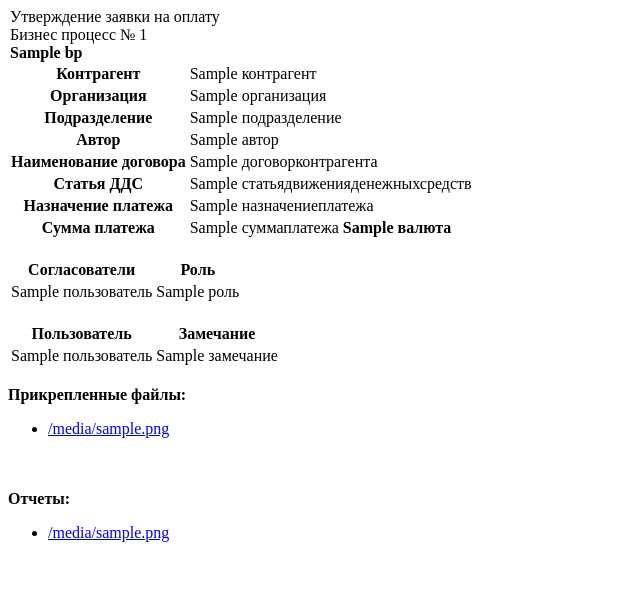
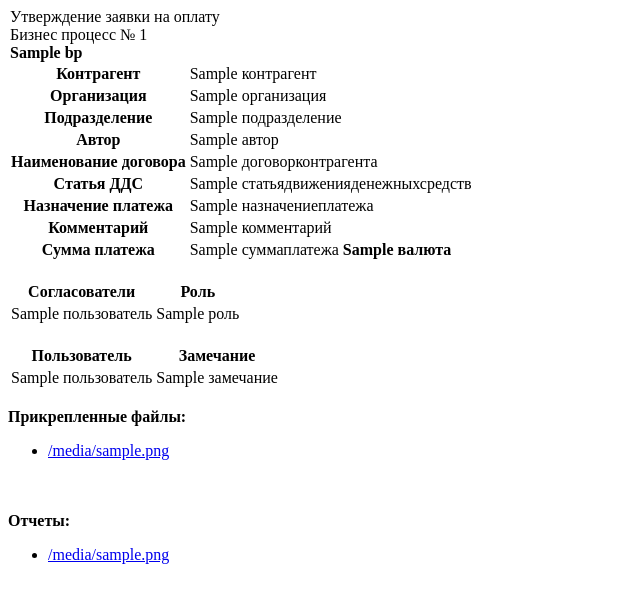
Before and after one commit to rzabolotin/vb_soglasovanie_flask, a Python web app: template webapp/templates/soglasovanie/bp_content_type_1.html in a window 1280 px wide. Shown: the top 603 px of the page, without its empty margins (0-640 px from the left). Run offline with Jinja, Linux system fonts and the light colour scheme; the template is opened without the code that fills it: most values are stand-ins (such as "Sample title", 1, 10 or a date in 2020).

Commit message:
Добавил поле комментарий в форму заявка на оплату

```diff
--- a/webapp/templates/soglasovanie/bp_content_type_1.html
+++ b/webapp/templates/soglasovanie/bp_content_type_1.html
@@ -34,6 +34,14 @@
       <th scope="row">Назначение платежа</th>
       <td>{{bp_info["НазначениеПлатежа"]}}</td>
     </tr>
+
+   {% if bp_info["Комментарий"] %}
+   <tr>
+      <th scope="row">Комментарий</th>
+      <td>{{bp_info["Комментарий"]}}</td>
+    </tr>
+   {% endif %}
+
    <tr>
       <th scope="row">Сумма платежа</th>
        <td>{{bp_info["СуммаПлатежа"]}} <b>{{bp_info["Валюта"]}}</b></td>
```
